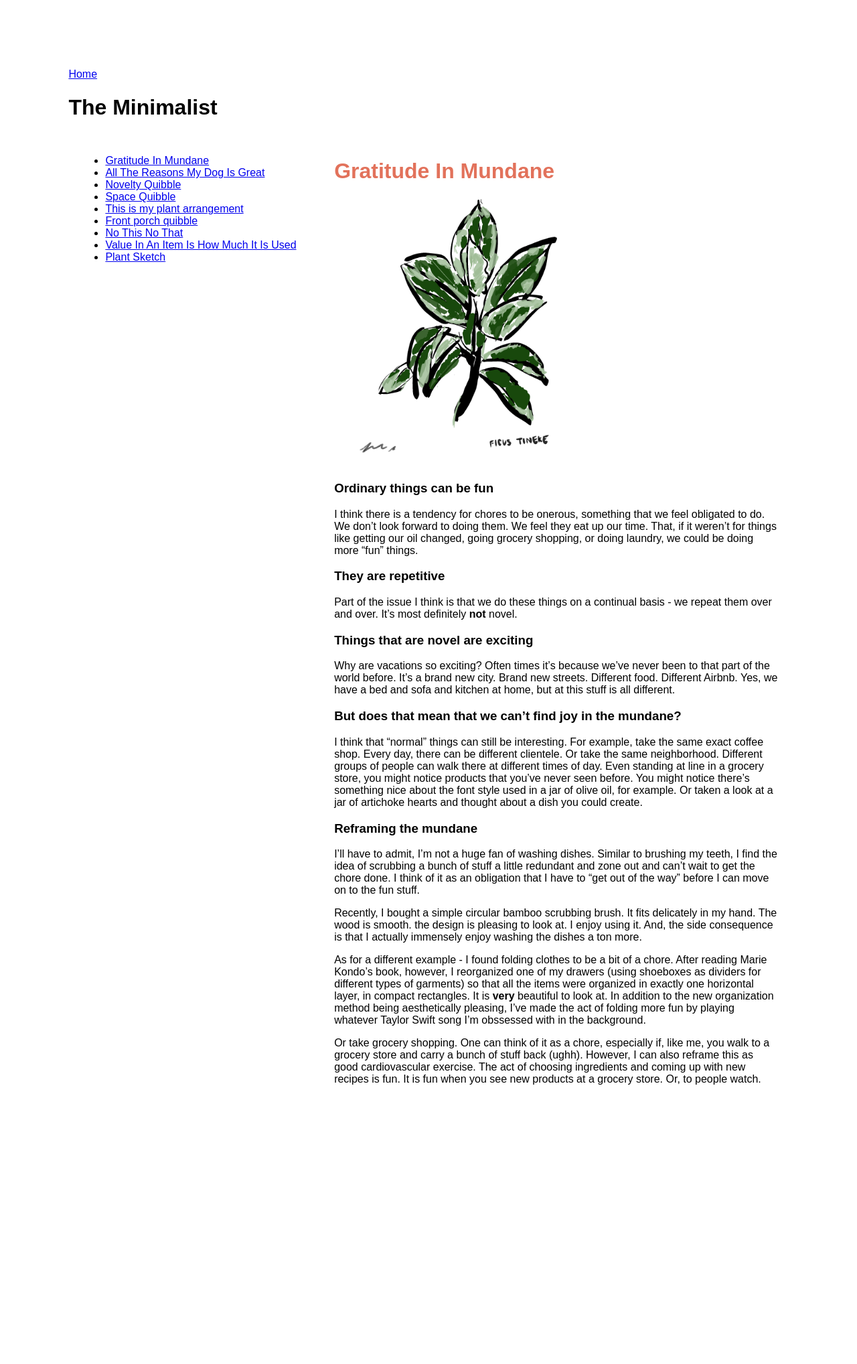
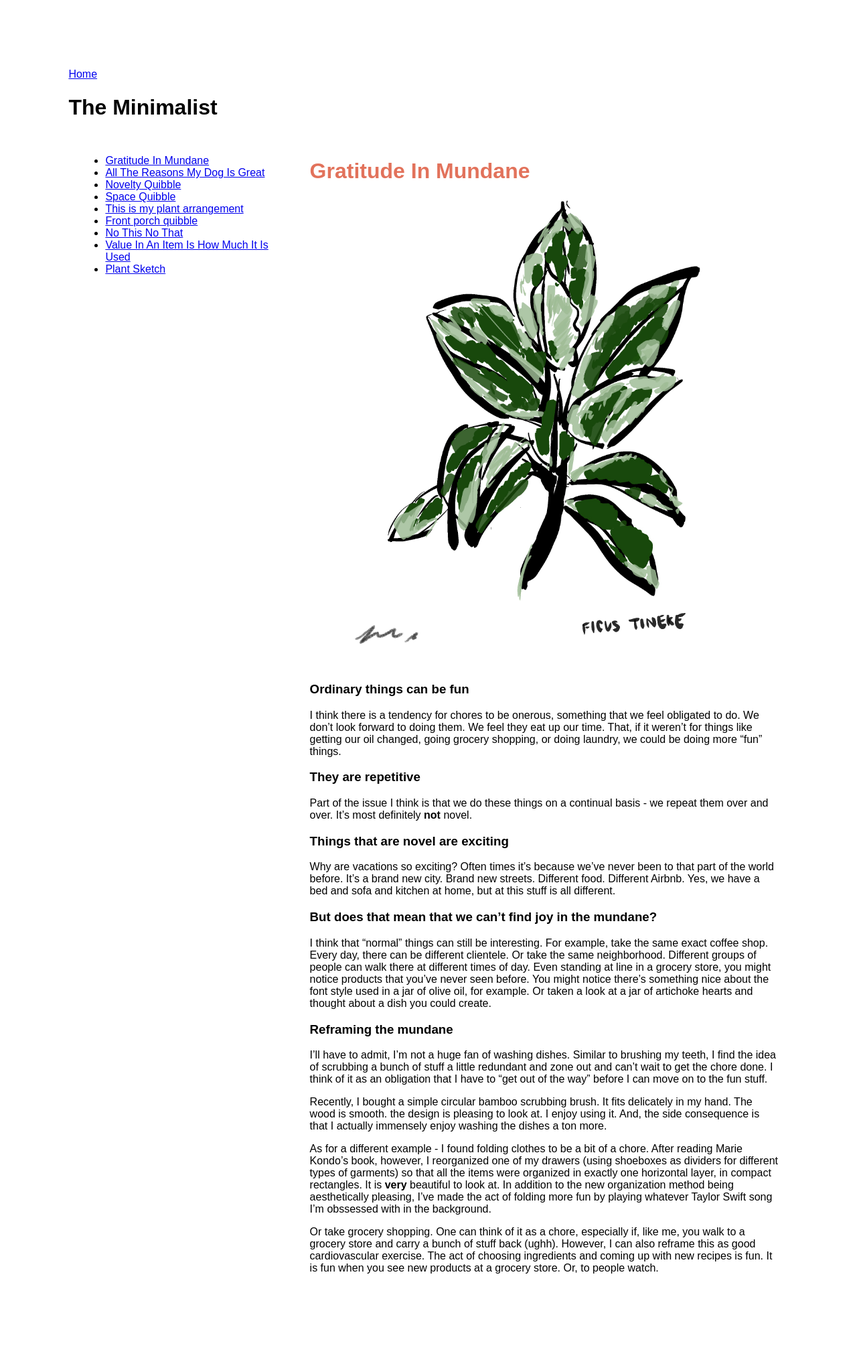
Before and after one commit to heyluney/heyluney.github.io, a Jekyll site: the page built from _posts/2025-12-05-gratitude-in-mundane.md, in a window 1280 px wide. Shown: the whole page at 67% size. Built offline with Jekyll 4.4.1, drawn with Linux system fonts in a browser that asks for light colours; our own code applies the rules of GitHub Pages for plain Markdown files; before the commit the page ends 1754 px from its top, so only the background shows below that.

Commit message:
Update 2025-12-05-gratitude-in-mundane.md

```diff
--- a/_posts/2025-12-05-gratitude-in-mundane.md
+++ b/_posts/2025-12-05-gratitude-in-mundane.md
@@ -1,4 +1,4 @@
-![ficus_tineke!](/assets/images/ficus_tineke.jpg){: height="400"}
+![ficus_tineke!](/assets/images/ficus_tineke.jpg){: height="700"}
 
 ### Ordinary things can be fun
 
```
